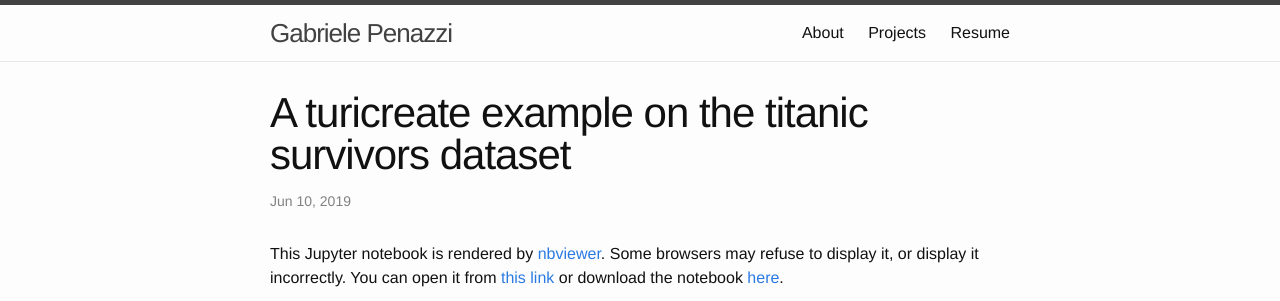
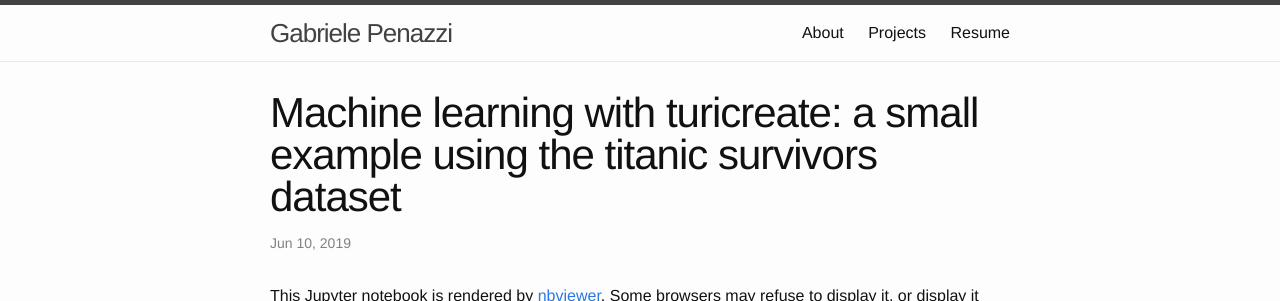
Before and after one commit to gpenazzi/gpenazzi.github.io, a Jekyll site: the page built from _posts/2019-06-10-turicreate-titanic.markdown, in a window 1280 px wide and 900 px high, cut to the strip 0-301 px from the top of the window. Built offline with Jekyll 4.4.1, drawn with Linux system fonts in a browser that asks for light colours.

Commit message:
Phrasing

```diff
--- a/_posts/2019-06-10-turicreate-titanic.markdown
+++ b/_posts/2019-06-10-turicreate-titanic.markdown
@@ -1,6 +1,6 @@
 ---
 layout: post
-title:  "A turicreate example on the titanic survivors dataset"
+title:  "Machine learning with turicreate: a small example using the titanic survivors dataset"
 date:   2019-06-10
 categories: [python, machine learning]
 tags: [machine learning, turicreate]
```
